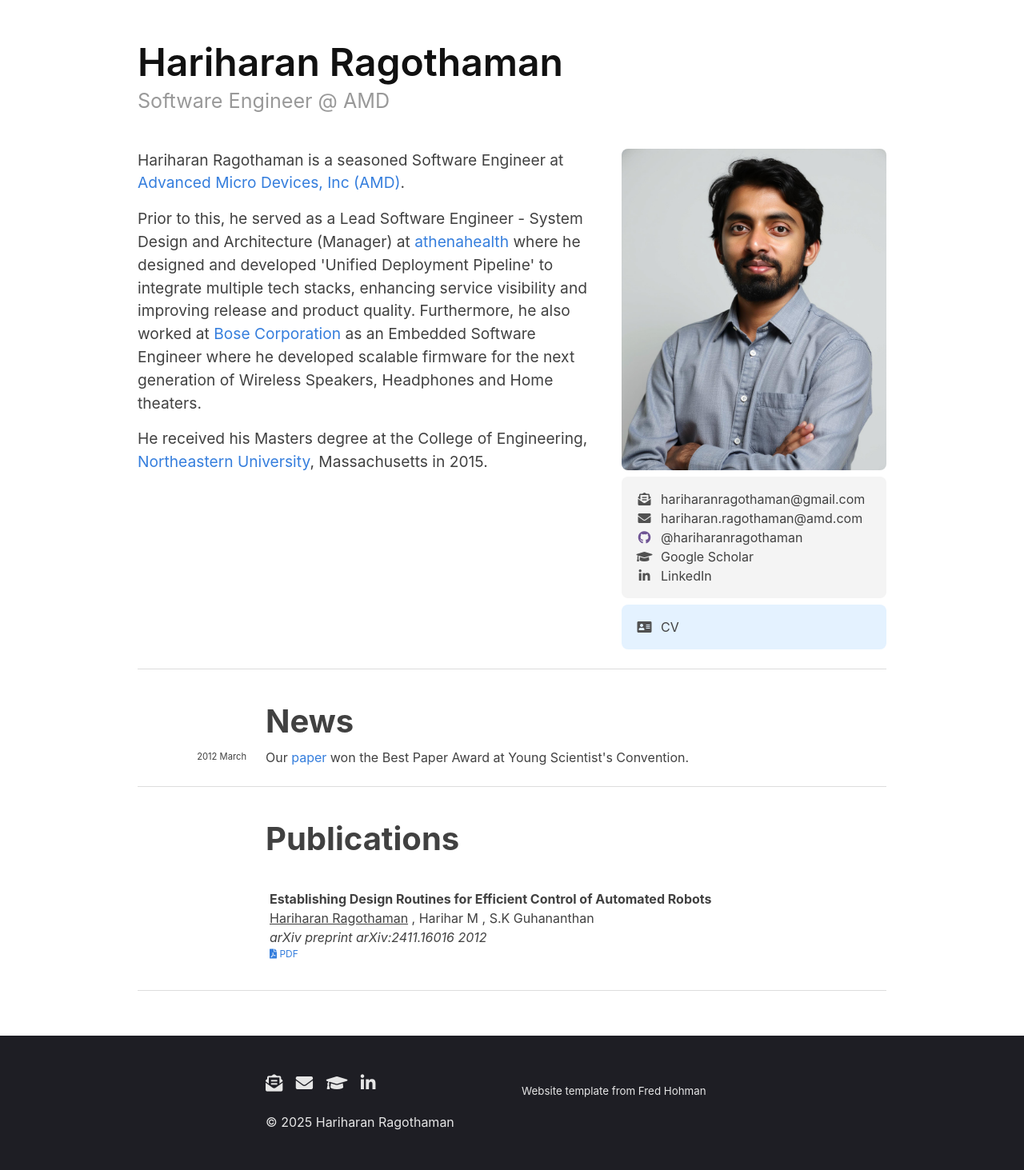
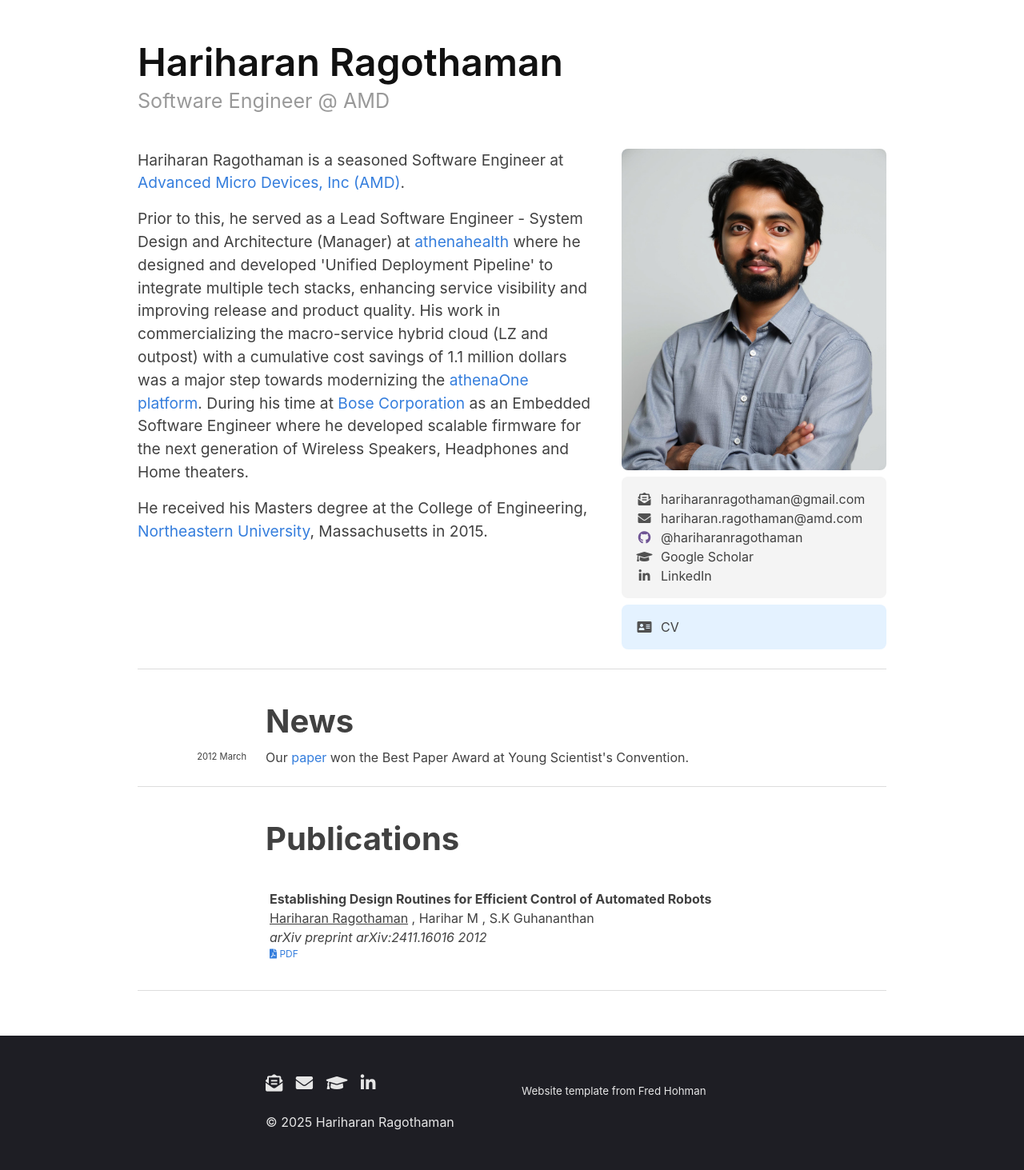
Before and after one commit to hariharanragothaman/hariharanragothaman.github.io, a Jekyll site: the page built from index.md, in a window 1280 px wide. Shown: the whole page at 80% size. Built offline with Jekyll 4.4.1, drawn with Linux system fonts in a browser that asks for light colours; nearby versions of some CDN libraries; some web fonts are replaced.

Commit message:
Polishes and Updates

```diff
--- a/index.md
+++ b/index.md
@@ -18,7 +18,7 @@
 	</div>
 	<div style="height: 1rem"></div>
 	<div>
-       Prior to this, he served as a Lead Software Engineer - System Design and Architecture (Manager) at <a href="https://www.athenahealth.com/">athenahealth</a>  where he designed and developed 'Unified Deployment Pipeline' to integrate multiple tech stacks, enhancing service visibility and improving release and product quality. Furthermore, he also worked at <a href="https://www.bose.com/explore/music-at-home">Bose Corporation</a> as an Embedded Software Engineer where he developed scalable firmware for the next generation of Wireless Speakers, Headphones and Home theaters.
+       Prior to this, he served as a Lead Software Engineer - System Design and Architecture (Manager) at <a href="https://www.athenahealth.com/">athenahealth</a>  where he designed and developed 'Unified Deployment Pipeline' to integrate multiple tech stacks, enhancing service visibility and improving release and product quality. His work in commercializing the macro-service hybrid cloud (LZ and outpost) with a cumulative cost savings of 1.1 million dollars was a major step towards modernizing the <a href="https://www.athenahealth.com/solutions/athenaone">athenaOne platform</a>. During his time at <a href="https://www.bose.com/explore/music-at-home">Bose Corporation</a> as an Embedded Software Engineer where he developed scalable firmware for the next generation of Wireless Speakers, Headphones and Home theaters.
 	</div>
 	<div style="height: 1rem"></div>
 	<div class="intro-left">
```
